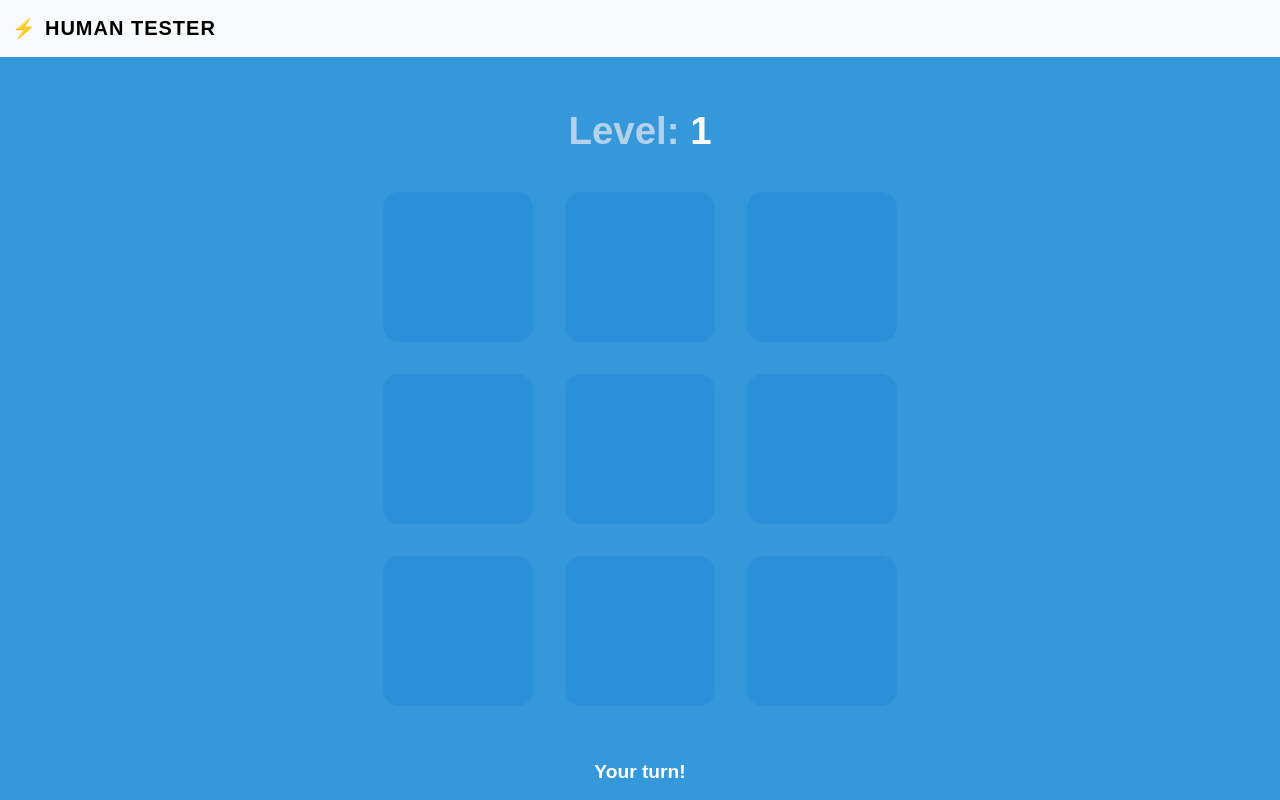
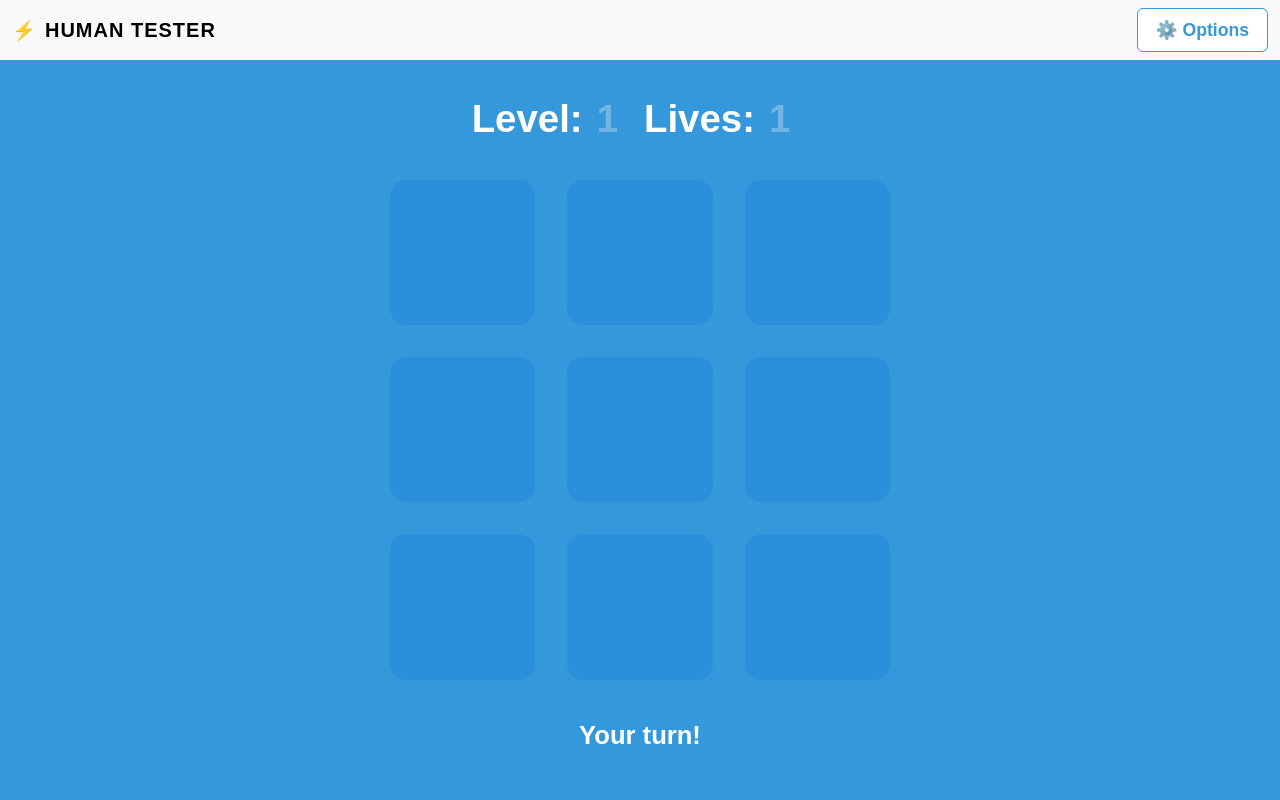
Before and after one commit to ssala034/SEG3125A3, a React (Create React App) app in the folder gaming-site/: page /game in a window 1280 px wide. Built offline with nearby package versions, Linux system fonts and the light colour scheme.

Commit message:
Adding the game options and padding on grid

```diff
--- /dev/null
+++ b/gaming-site/src/components/GameOptions.css
@@ -0,0 +1,56 @@
+.options-overlay {
+  position: fixed;
+  top: 0; left: 0; right: 0; bottom: 0;
+  background: rgba(0,0,0,0.3);
+  display: flex;
+  align-items: center;
+  justify-content: center;
+  z-index: 1000;
+}
+
+.options-box {
+  background: #fff;
+  padding: 32px 24px;
+  border-radius: 16px;
+  min-width: 320px;
+  box-shadow: 0 4px 24px rgba(0,0,0,0.15);
+  display: flex;
+  flex-direction: column;
+  gap: 20px;
+}
+
+.option-group {
+  display: flex;
+  flex-direction: column;
+  gap: 8px;
+}
+
+.options-box label {
+  font-weight: 600;
+}
+
+.options-box select {
+  padding: 6px 12px;
+  border-radius: 6px;
+  border: 1px solid #ccc;
+}
+
+.done-btn, .close-btn {
+  margin-top: 8px;
+  padding: 8px 18px;
+  border: none;
+  border-radius: 6px;
+  font-size: 1rem;
+  cursor: pointer;
+}
+
+.done-btn {
+  background: #3498db;
+  color: #fff;
+  margin-right: 8px;
+}
+
+.close-btn {
+  background: #eee;
+  color: #333;
+}
--- /dev/null
+++ b/gaming-site/src/components/GameOptions.js
@@ -0,0 +1,49 @@
+import React, { useState } from 'react';
+import './GameOptions.css';
+
+const tileShapes = [
+  { label: 'Square', value: 'square' },
+  { label: 'Circle', value: 'circle' },
+  { label: 'Hexagon', value: 'hexagon' },
+];
+
+const mistakeOptions = [
+  { label: '1 (Hard)', value: 1 },
+  { label: '2 (Medium)', value: 2 },
+  { label: '3 (Easy)', value: 3 },
+];
+
+const GameOptions = ({ show, onClose, onApply, currentOptions }) => {
+  const [tileShape, setTileShape] = useState(currentOptions.tileShape);
+  const [mistakesAllowed, setMistakesAllowed] = useState(currentOptions.mistakesAllowed);
+
+  if (!show) return null;
+
+  return (
+    <div className="options-overlay">
+      <div className="options-box">
+        <h2>Game Options</h2>
+        <div className="option-group">
+          <label>Tile Shape:</label>
+          <select value={tileShape} onChange={e => setTileShape(e.target.value)}>
+            {tileShapes.map(opt => (
+              <option key={opt.value} value={opt.value}>{opt.label}</option>
+            ))}
+          </select>
+        </div>
+        <div className="option-group">
+          <label>Mistakes Allowed:</label>
+          <select value={mistakesAllowed} onChange={e => setMistakesAllowed(Number(e.target.value))}>
+            {mistakeOptions.map(opt => (
+              <option key={opt.value} value={opt.value}>{opt.label}</option>
+            ))}
+          </select>
+        </div>
+        <button className="done-btn" onClick={() => onApply({ tileShape, mistakesAllowed })}>Done</button>
+        <button className="close-btn" onClick={onClose}>Cancel</button>
+      </div>
+    </div>
+  );
+};
+
+export default GameOptions;
--- a/gaming-site/src/components/Header.css
+++ b/gaming-site/src/components/Header.css
@@ -8,3 +8,10 @@
   font-size: 1.2rem;
   margin-right: 8px;
 }
+
+.header-actions {
+  margin-left: auto;
+  display: flex;
+  align-items: center;
+  gap: 16px;
+}
--- a/gaming-site/src/components/Header.js
+++ b/gaming-site/src/components/Header.js
@@ -2,13 +2,14 @@ import React from 'react';
 import { Navbar, Container } from 'react-bootstrap';
 import './Header.css';
 
-const Header = () => (
+const Header = ({ children }) => (
   <Navbar bg="light" expand="lg" className="py-2">
     <Container fluid>
       <Navbar.Brand href="/" className="fw-bold header-brand">
         <span className="header-icon">⚡</span>
         HUMAN TESTER
       </Navbar.Brand>
+      <div className="header-actions">{children}</div>
     </Container>
   </Navbar>
 );
--- a/gaming-site/src/pages/GamePage.css
+++ b/gaming-site/src/pages/GamePage.css
@@ -10,37 +10,60 @@
   display: flex;
   flex-direction: column;
   align-items: center;
-  justify-content: center;
-  position: relative;
+  justify-content: space-between; /* Distribute space between children */
+  min-height: 0;
+  padding: 30px 0; /* Optional: add some vertical padding */
+  box-sizing: border-box;
 }
 
 .game-level {
-  color: #b3d1ea;
+  color: #fff;
   font-size: 3vw;
   font-weight: 600;
-  margin-bottom: 32px;
-  margin-top: 32px;
   text-align: center;
+  margin: 0 0 16px 0;
+  display: flex;
+  justify-content: center;
+  align-items: center;
+  gap: 8px; /* smaller gap for tighter look */
 }
 
 .game-status {
-  font-size: 18vw;
+  font-size: 2vw;
   font-weight: bold;
   text-align: center;
-  margin-top: 32px;
+  margin: 0 0 16px 0;
   color: #fff;
+  min-height: 2em;
+  padding-top: 20px;
 }
 
-.level-number {
+.level-label,
+.mistakes-label,
+.lives-label {
   color: #fff;
+  opacity: 1;
+}
+
+.level-number,
+.mistakes-number,
+.lives-number,
+.faded {
+  color: #b3d1ea;
+  opacity: 0.5;
+  margin-left: 6px;
+  margin-right: 18px;
 }
 
 .game-grid {
   display: grid;
-  grid-template-columns: repeat(3, 150px);
-  grid-template-rows: repeat(3, 150px);
+  grid-template-columns: repeat(3, minmax(80px, 1fr));
+  grid-template-rows: repeat(3, minmax(80px, 1fr));
   gap: 32px;
-  margin-bottom: 32px;
+  width: 100%;
+  max-width: 500px;
+  aspect-ratio: 1 / 1;
+  margin: 0 auto;
 }
 
 .game-cell {
@@ -48,26 +71,8 @@
   opacity: 0.7;
   border-radius: 16px;
   transition: background 0.2s, opacity 0.2s;
-}
-
-.game-sound {
-  position: absolute;
-  left: 3vw;
-  bottom: 3vw;
-}
-
-.sound-icon {
-  font-size: 2.5rem;
-  color: #b3d1ea;
-  opacity: 0.7;
-}
-
-.game-status {
-  margin-top: 20px;
-  font-size: 1.2rem;
-  font-weight: bold;
-  color: #fff;
-  text-align: center;
+  width: 100%;
+  aspect-ratio: 1 / 1;
 }
 
 .game-cell.active {
@@ -120,3 +125,44 @@
 .popup-box button:hover {
   background: #2980b9;
 }
+
+/* Add at the end of your GamePage.css */
+
+/* Options tab/button */
+.options-tab {
+  display: flex;
+  justify-content: flex-end;
+  padding: 16px 32px 0 0;
+}
+
+.options-btn {
+  background: #fff;
+  color: #3498db;
+  border: 1px solid #3498db;
+  border-radius: 6px;
+  padding: 8px 18px;
+  font-size: 1.1rem;
+  cursor: pointer;
+  font-weight: 600;
+  transition: background 0.2s, color 0.2s;
+}
+.options-btn:hover {
+  background: #3498db;
+  color: #fff;
+}
+
+/* Tile shapes */
+.game-cell.square {
+  border-radius: 16px;
+}
+.game-cell.circle {
+  border-radius: 50%;
+}
+.game-cell.hexagon {
+  clip-path: polygon(
+    25% 6%, 75% 6%,
+    100% 50%,
+    75% 94%, 25% 94%,
+    0% 50%
+  );
+}
--- a/gaming-site/src/pages/GamePage.js
+++ b/gaming-site/src/pages/GamePage.js
@@ -1,5 +1,6 @@
 import React, {useEffect, useState} from 'react';
 import Header from '../components/Header';
+import GameOptions from '../components/GameOptions';
 import './GamePage.css';
 import { motion } from 'framer-motion';
 
@@ -7,8 +8,12 @@ const GRID_SIZE = 3;
 const TOTAL_CELLS = GRID_SIZE * GRID_SIZE;
 const DELAY = 600;
 
+const defaultOptions = {
+    tileShape: 'square',
+    mistakesAllowed: 1,
+};
+
 const GamePage = () => {
-
     const [level, setLevel] = useState(1);
     const [sequence, setSequence] = useState([]);
     const [activeIndex, setActiveIndex] = useState(null);
@@ -19,18 +24,32 @@ const GamePage = () => {
     const [finalLevel, setFinalLevel] = useState(1);
     const [highestScore, setHighestScore] = useState(0);
 
+    // Options state
+    const [options, setOptions] = useState(defaultOptions);
+    const [showOptions, setShowOptions] = useState(false);
+    const [mistakesLeft, setMistakesLeft] = useState(options.mistakesAllowed);
+
     function updateHighScore(currentHigh, newScore) {
         if (newScore > currentHigh) {
             setHighestScore(newScore);
         }
     }
 
-    const resetGame = () => {
-        setLevel(1);
+    const resetGame = (newOptions = options) => {
+        setLevel(0);
         setSequence([]);
         setUserInput([]);
         setMessage('');
         setGameOver(false);
+        setMistakesLeft(newOptions.mistakesAllowed);
+        setTimeout(() => setLevel(1), 0);
+    };
+
+    // Handle applying new options
+    const handleApplyOptions = (newOptions) => {
+        setOptions(newOptions);
+        setShowOptions(false);
+        resetGame(newOptions);
     };
 
     useEffect(() => {
@@ -56,58 +75,13 @@ const GamePage = () => {
                     }, DELAY);
                 }
             }, DELAY);
-        }, 500); // 500ms delay before starting
+        }, 500);
 
         return () => clearTimeout(startTimeout);
-        // eslint-disable-next-line
     }, [level]);
-
-
-
-//
-// // eslint-disable-next-line
-//     useEffect(() => {
-//         const startTimeout = setTimeout(() => {
-//             const nextIndex = Math.floor(Math.random() * TOTAL_CELLS);
-//             const newSequence = [...sequence, nextIndex];
-//             setSequence(newSequence);
-//             setUserInput([]);
-//             setMessage('Watch the sequence...');
-//             setIsUserTurn(false);
-//
-//             let i = 0;
-//             const interval = setInterval(() => {
-//                 setActiveIndex(newSequence[i]);
-//                 setTimeout(() => setActiveIndex(null), DELAY / 1.5);
-//                 i++;
-//                 if (i >= newSequence.length) {
-//                     clearInterval(interval);
-//                     setTimeout(() => {
-//                         setIsUserTurn(true);
-//                         setMessage('Your turn!');
-//                     }, DELAY);
-//                 }
-//             }, DELAY);
-//         }, 500);
-//
-//         return () => clearTimeout(startTimeout);
-//         // eslint-disable-next-line
-//     }, [level]);
-//
-
-
-
-
-
-
-
-
-
-
 
     const handleCellClick = (index) => {
         if (!isUserTurn) return;
-
 
         const newUserInput = [...userInput, index];
         setUserInput(newUserInput);
@@ -118,30 +92,50 @@ const GamePage = () => {
 
         const correctIndex = sequence[newUserInput.length - 1];
         if (index !== correctIndex) {
-            setFinalLevel(level);
-            setGameOver(true);
-            setIsUserTurn(false);
-            setMessage('');
-            updateHighScore(highestScore, level);
+            // Decrement mistakes left
+            if (mistakesLeft > 1) {
+                setMistakesLeft(mistakesLeft - 1);
+                setMessage(`Wrong! ${mistakesLeft - 1} mistake${mistakesLeft - 1 === 1 ? '' : 's'} left.`);
+                setUserInput([]); // reset input for this round
+            } else {
+                setFinalLevel(level);
+                setGameOver(true);
+                setIsUserTurn(false);
+                setMessage('');
+                updateHighScore(highestScore, level);
+            }
         } else if (newUserInput.length === sequence.length) {
             setMessage('Correct! Next level...');
             setIsUserTurn(false);
             setTimeout(() => {
                 setLevel((prev) => prev + 1);
+                setMistakesLeft(options.mistakesAllowed); // reset mistakes for new level
             }, 1000);
         }
     };
 
+    const cells = Array.from({ length: TOTAL_CELLS });
 
-
-
-
-    // const cells = Array.from({ length: GRID_SIZE * GRID_SIZE });
-    const cells = Array.from({ length: TOTAL_CELLS });
+    // Tile shape classes
+    const getTileClass = () => {
+        if (options.tileShape === 'circle') return 'game-cell circle';
+        if (options.tileShape === 'hexagon') return 'game-cell hexagon';
+        return 'game-cell square';
+    };
 
     return (
         <div className="game-bg">
-            <Header/>
+            <Header>
+                <button className="options-btn" onClick={() => setShowOptions(true)}>
+                    ⚙️ Options
+                </button>
+            </Header>
+            <GameOptions
+                show={showOptions}
+                onClose={() => setShowOptions(false)}
+                onApply={handleApplyOptions}
+                currentOptions={options}
+            />
             <motion.div
                 className="game-content"
                 initial={{ y: 100, opacity: 0 }}
@@ -149,13 +143,16 @@ const GamePage = () => {
                 transition={{ duration: 0.6, ease: "easeOut" }}
             >
                 <div className="game-level">
-                    Level: <span className="level-number">{level}</span>
+                    <span className="level-label">Level:</span>
+                    <span className="level-number faded">{level}</span>
+                    <span className="lives-label">Lives:</span>
+                    <span className="lives-number faded">{mistakesLeft}</span>
                 </div>
                 <div className="game-grid">
                     {cells.map((_, idx) => (
                         <div
                             key={idx}
-                            className={`game-cell ${idx === activeIndex ? 'active' : ''}`}
+                            className={`${getTileClass()} ${idx === activeIndex ? 'active' : ''}`}
                             onClick={() => handleCellClick(idx)}
                         ></div>
                     ))}
@@ -169,7 +166,7 @@ const GamePage = () => {
                         <h2>Incorrect!</h2>
                         <p>You reached level {finalLevel}.</p>
                         <p>Highest Score: {highestScore}</p>
-                        <button onClick={resetGame}>Restart Game</button>
+                        <button onClick={() => resetGame()}>Restart Game</button>
                     </div>
                 </div>
             )}
@@ -256,4 +253,42 @@ export default GamePage;
       //     </div>
       //   </div>
       // </div>
+
+
+
+
+
+
+
+
+      //
+// // eslint-disable-next-line
+//     useEffect(() => {
+//         const startTimeout = setTimeout(() => {
+//             const nextIndex = Math.floor(Math.random() * TOTAL_CELLS);
+//             const newSequence = [...sequence, nextIndex];
+//             setSequence(newSequence);
+//             setUserInput([]);
+//             setMessage('Watch the sequence...');
+//             setIsUserTurn(false);
+//
+//             let i = 0;
+//             const interval = setInterval(() => {
+//                 setActiveIndex(newSequence[i]);
+//                 setTimeout(() => setActiveIndex(null), DELAY / 1.5);
+//                 i++;
+//                 if (i >= newSequence.length) {
+//                     clearInterval(interval);
+//                     setTimeout(() => {
+//                         setIsUserTurn(true);
+//                         setMessage('Your turn!');
+//                     }, DELAY);
+//                 }
+//             }, DELAY);
+//         }, 500);
+//
+//         return () => clearTimeout(startTimeout);
+//         // eslint-disable-next-line
+//     }, [level]);
+//
  */
--- a/gaming-site/src/pages/HomePage.css
+++ b/gaming-site/src/pages/HomePage.css
@@ -11,6 +11,7 @@
   flex-direction: column;
   align-items: center;
   justify-content: center;
+  padding-top: 30px;
 }
 
 .icon-grid {
```
